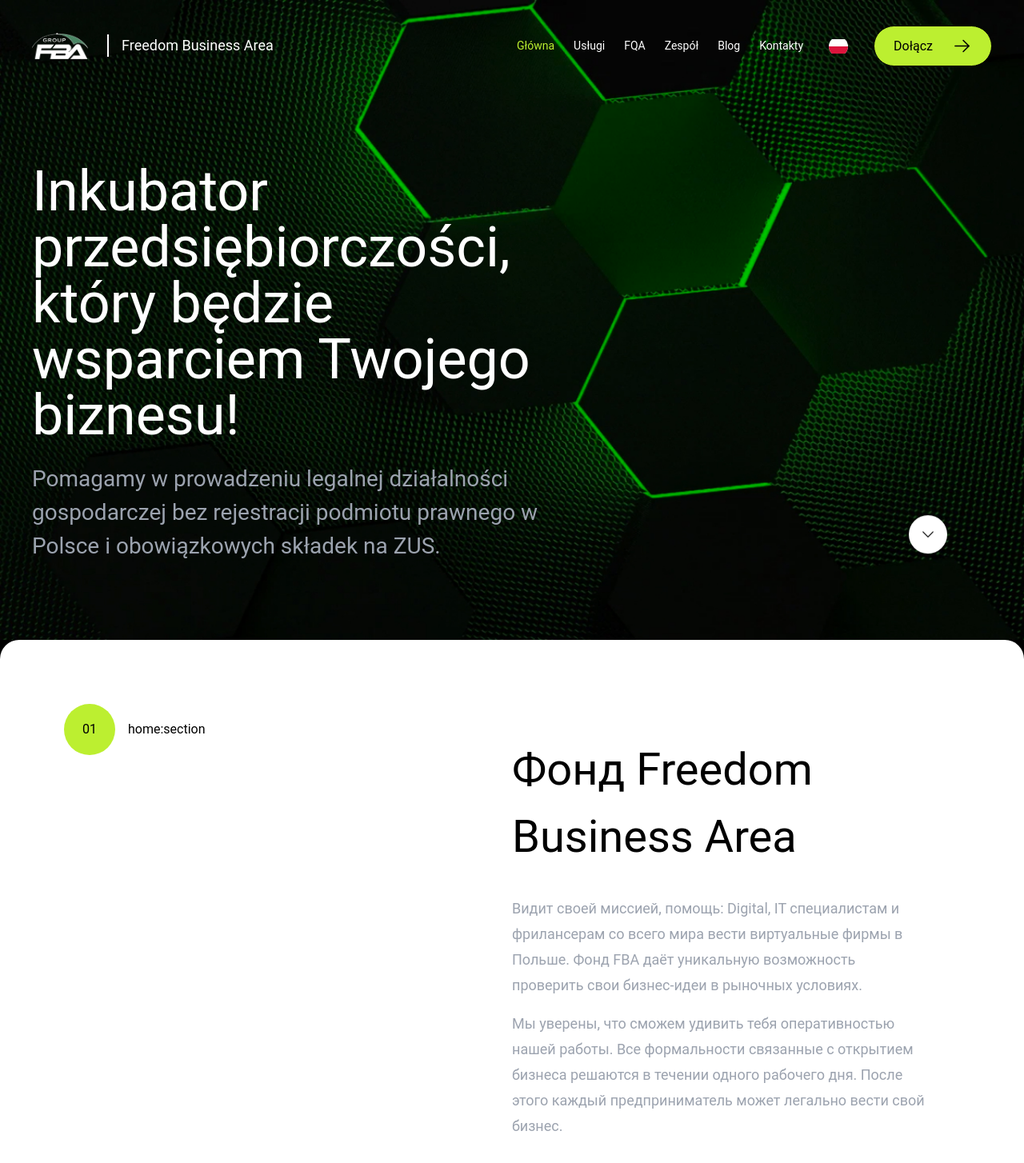
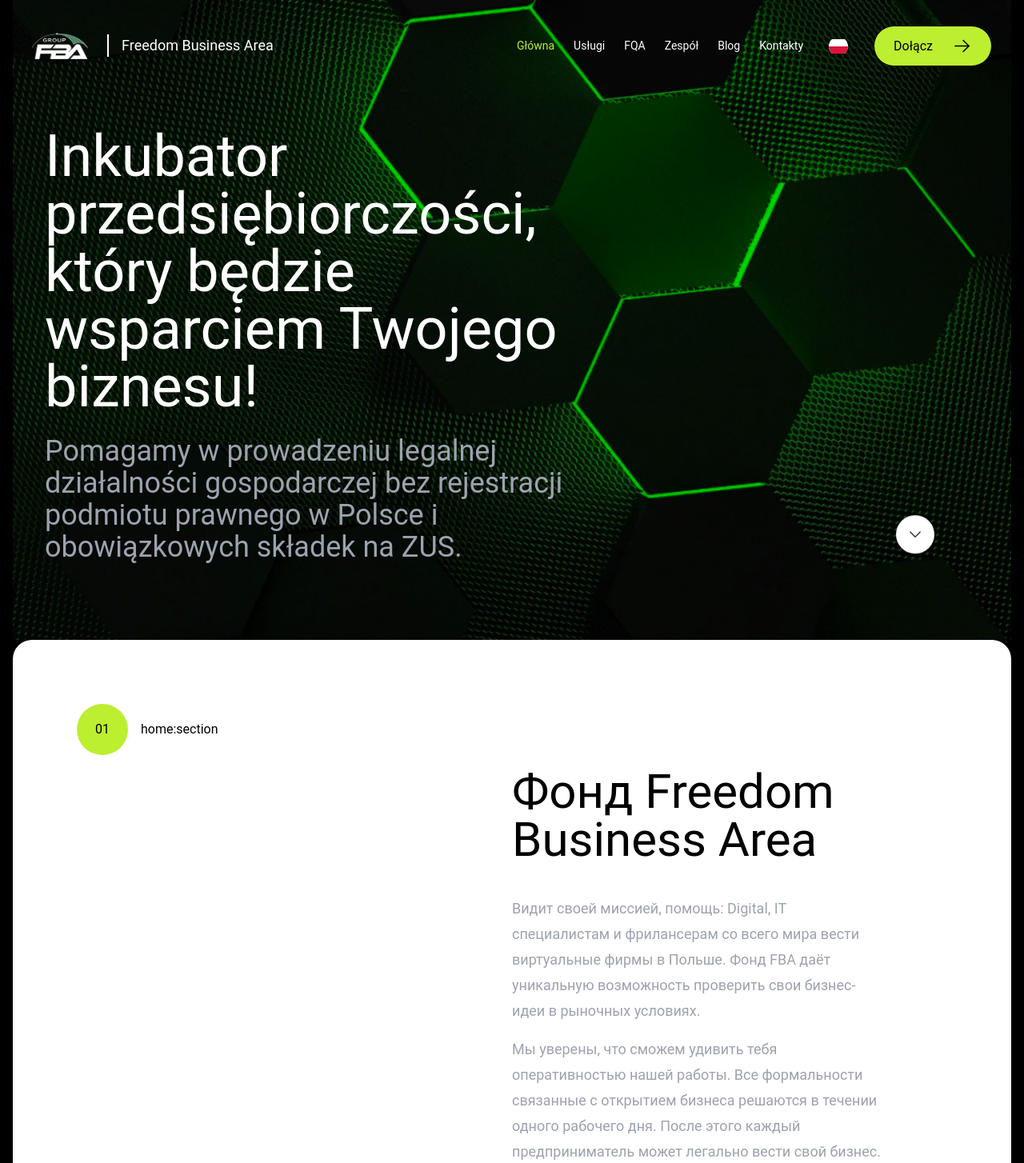
Before and after one commit to maks-pekur/business-incubator, a Next.js app: page / in a window 1280 px wide. Shown: the top 1454 px of the page at 80% size. Built offline with nearby package versions, Linux system fonts and the light colour scheme.

Commit message:
fixed bugs

```diff
--- a/components/AboutUs.jsx
+++ b/components/AboutUs.jsx
@@ -8,19 +8,19 @@
 	return (
 		<section
 			id="section-1"
-			className="bg-white rounded-3xl p-20 mb-6 sticky top-0"
+			className="bg-white h-screen rounded-3xl p-20 mb-6 sticky top-0"
 		>
-			<div className="grid md:grid-cols-2 h-full">
-				<div className="mb-8 md:mb-0">
+			<div className="grid md:grid-cols-2">
+				<div>
 					<NumSection
 						number={'01'}
 						title={t('home:section')}
 						variant={'green'}
 					/>
 				</div>
-				<div className="space-y-8 py-10 pr-10">
+				<div className="space-y-10 py-20 xl:pr-20 lg:pr-14">
 					<Heading tag={'h2'}>Фонд Freedom Business Area</Heading>
-					<div className="text-gray-400 text-[18px] leading-8 space-y-4">
+					<div className="text-gray-400 text-lg leading-8 space-y-4">
 						<p>
 							Видит своей миссией, помощь: Digital, IT специалистам и
 							фрилансерам со всего мира вести виртуальные фирмы в Польше. Фонд
--- a/components/Hero.jsx
+++ b/components/Hero.jsx
@@ -9,9 +9,9 @@
 export const Hero = () => {
 	const { locale } = useRouter()
 	return (
-		<section id="hero" className="sticky top-0">
+		<section id="hero" className="sticky inset-0">
 			<div className="relative w-full h-screen">
-				<div className="absolute inset-0 opacity-90">
+				<div className="absolute w-full h-full">
 					<Image src={figure} fill />
 				</div>
 				<div className="absolute inset-0 flex items-end md:left-10 text-white md:w-[55%]">
@@ -27,9 +27,7 @@
 						transition={{ duration: 1, type: 'tween' }}
 						className="space-y-6 mb-24"
 					>
-						<Heading classNames="text-[70px] leading-[70px]">
-							{hero.title[locale]}
-						</Heading>
+						<Heading tag={'h1'}>{hero.title[locale]}</Heading>
 						<Heading tag={'h4'} classNames="text-gray-400">
 							{hero.subtitle[locale]}
 						</Heading>
--- a/components/HowWeWork.jsx
+++ b/components/HowWeWork.jsx
@@ -54,7 +54,7 @@
 
 export const HowWeWork = () => {
 	return (
-		<section className=" bg-black sticky top-0 rounded-3xl">
+		<section className="bg-black sticky min-h-screen top-0 rounded-3xl">
 			<div className="bg-[var(--light-gray)] pb-6 rounded-3xl md:grid md:grid-cols-3 h-full p-6 md:py-20 md:pl-20">
 				<div className="flex flex-col md:justify-between">
 					<div className="mb-10 md:mb-0">
--- a/components/VS.jsx
+++ b/components/VS.jsx
@@ -50,7 +50,7 @@
 
 export const VS = () => {
 	return (
-		<section className="bg-black rounded-t-3xl pb-6 sticky -top-[32%]">
+		<section className="bg-black rounded-t-3xl pb-6 sticky -top-[32%] overflow-x-hidden">
 			<div className="bg-[var(--dark-gray)] py-20 rounded-3xl">
 				<div className="mb-10 md:mb-0 px-20">
 					<NumSection number={'04'} title={''} variant={'green'} />
--- a/components/ui/Heading.jsx
+++ b/components/ui/Heading.jsx
@@ -1,8 +1,8 @@
 const styles = {
-	h1: 'text-[48px] lg:text-[72px]',
-	h2: 'text-[32px] lg:text-[56px]',
-	h3: 'text-[24px] lg:text-[42px]',
-	h4: 'text-[18px] lg:text-[28px]',
+	h1: 'text-5xl md:text-6xl lg:text-7xl xl:text-7xl 2xl:text-8xl',
+	h2: 'text-4xl md:text-4xl lg:text-5xl xl:text-6xl 2xl:text-7xl',
+	h3: 'text-3xl md:text-3xl lg:text-4xl xl:text-5xl 2xl:text-6xl',
+	h4: 'text-2xl md:text-2xl lg:text-3xl xl:text-4xl 2xl:text-5xl',
 }
 
 export const Heading = ({ children, tag, classNames = '' }) => {
--- a/pages/_document.js
+++ b/pages/_document.js
@@ -2,16 +2,11 @@
 
 export default class MyDocument extends Document {
 	render() {
-		const { lanaguage } = this.props.__NEXT_DATA__.query
+		const { language } = this.props.__NEXT_DATA__.query
 		return (
-			<Html lang={lanaguage}>
-				<Head>
-					<meta
-						name="google-site-verification"
-						content="SB16TdykZEn6_pIqcqEj-m73nn2K-7anuDpSTDORYlA"
-					/>
-				</Head>
-				<body className="overflow-x-hidden bg-black scroll-smooth">
+			<Html lang={language}>
+				<Head></Head>
+				<body className="bg-black">
 					<Main />
 					<NextScript />
 				</body>
--- a/pages/index.jsx
+++ b/pages/index.jsx
@@ -1,4 +1,3 @@
-// import { serverSideTranslations } from 'next-i18next/serverSideTranslations'
 import { motion } from 'framer-motion'
 import Head from 'next/head'
 import { AboutUs } from '../components/AboutUs'
@@ -9,13 +8,6 @@
 import { Heading } from '../components/ui/Heading'
 import { VS } from '../components/VS'
 import { WhatYouGet } from '../components/WhatYouGet'
-// export async function getStaticProps({ locale }) {
-// 	return {
-// 		props: {
-// 			...(await serverSideTranslations(locale, ['home'])),
-// 		},
-// 	}
-// }
 
 const Home = () => {
 	return (
@@ -37,7 +29,7 @@
 				<meta property="og:site_name" content="Freedom Business Area" />
 				<meta property="og:title" content="Freedom Business Area" />
 			</Head>
-			<main className="relative w-full h-full">
+			<main className="relative px-4">
 				<Hero />
 				<AboutUs />
 				<WhatYouGet />
@@ -49,22 +41,23 @@
 				<VS />
 				<section className="bg-[var(--dark-gray)] rounded-3xl px-20 py-10 sticky top-0 h-screen pb-10">
 					<div className="text-white">
-						<div className=" text-center mb-6">
+						<div className=" text-center pt-14 pb-20">
 							<Heading tag={'h3'}>
 								Зачем платить больше, если можно платить меньше.
 							</Heading>
 						</div>
 
 						<div className="flex justify-between items-end gap-10 text-4xl mb-10">
-							<div className="w-full h-[450px] border-[1px] border-white rounded-3xl  overflow-hidden">
+							<div className="w-full h-[450px] border-[1px] border-white rounded-3xl relative overflow-hidden">
+								<span className="absolute top-[50%] left-[50%] translate-x-[-50%] translate-y-[-50%] z-10 text-white font-bold text-5xl">
+									~3653 PLN
+								</span>
 								<motion.div
 									initial={{ y: '100%' }}
 									whileInView={{ y: 0 }}
 									transition={{ duration: 1.5 }}
-									className="w-full h-full bg-gray-300 flex items-center justify-center"
-								>
-									~3653 PLN
-								</motion.div>
+									className="w-full h-full bg-gray-300 opacity-10 flex items-center justify-center"
+								></motion.div>
 							</div>
 							<div className="w-full border-[1px] bg-[var(--green)] text-black border-white rounded-3xl flex items-center justify-center p-20">
 								500 PLN
```
